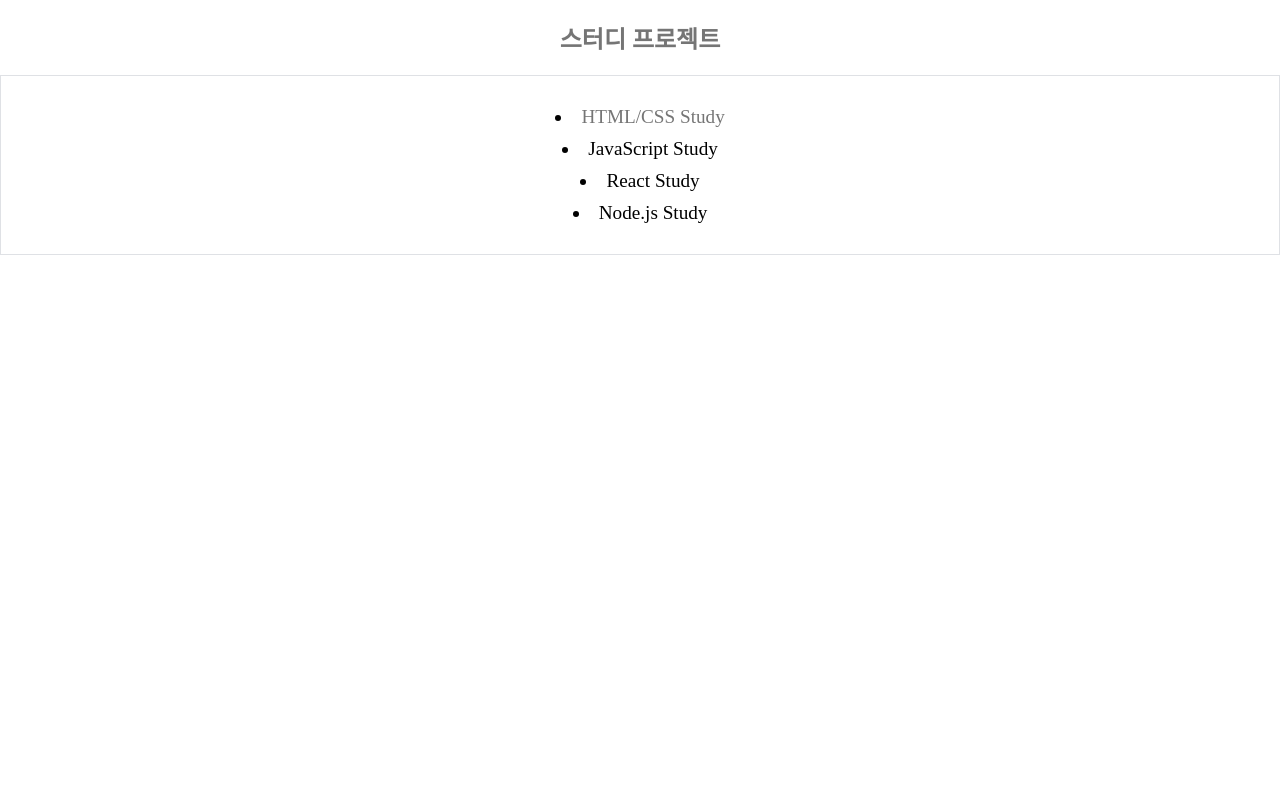
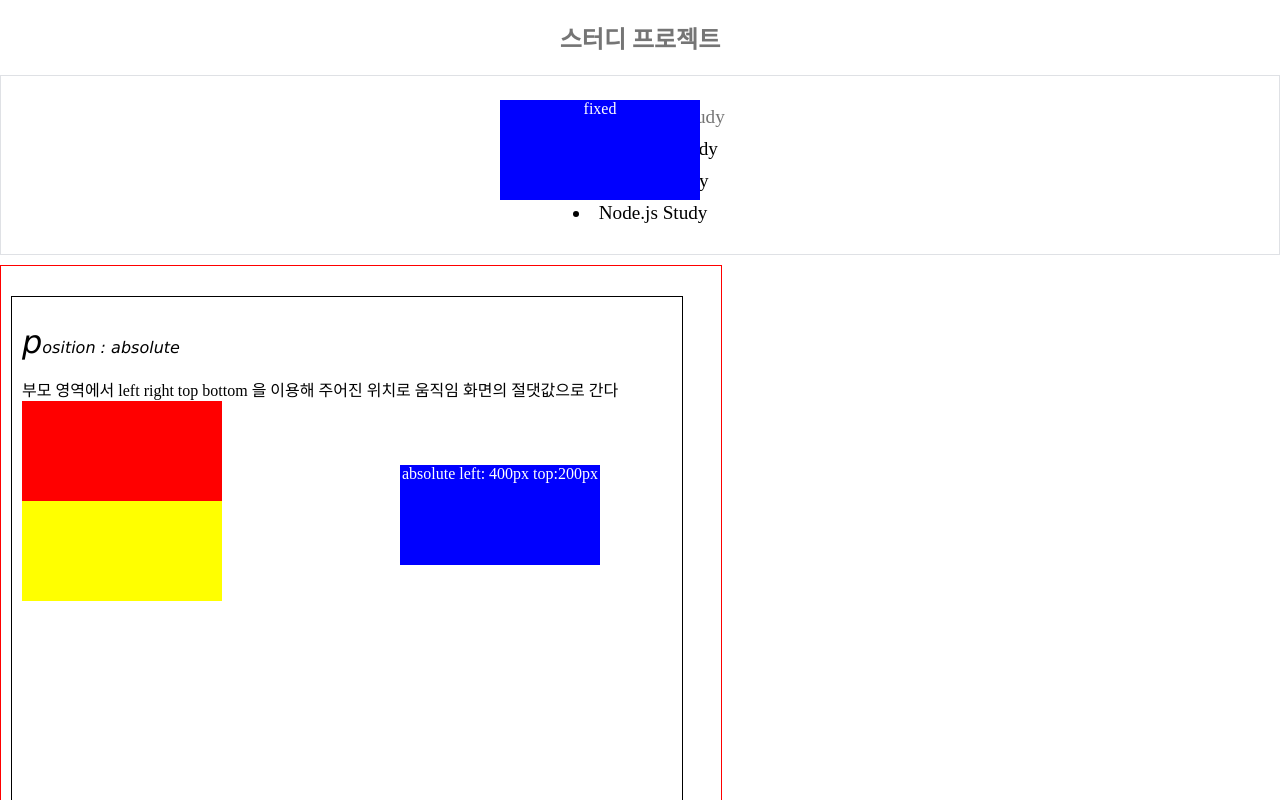
Before and after one commit to boy1434/CoodingNunaStudy, a React (Create React App) app: page / in a window 1280 px wide. Shown: the top 800 px of the page. Built offline with nearby package versions, Linux system fonts and the light colour scheme.

Commit message:
position 정리

```diff
--- a/src/App.js
+++ b/src/App.js
@@ -9,6 +9,7 @@ import First_Prj from "./components/HTML_Pr/First_Prj";
 import Second_Prj from "./components/HTML_Pr/Second_Prj";
 import Third_Prj from "./components/HTML_Pr/Third_Prj";
 import FourTh_Prj from "./components/HTML_Pr/Fourth_Prj";
+import Fifth_Prj from "./components/HTML_Pr/Fifth_Prj";
 
 function App() {
   return (
@@ -42,7 +43,7 @@ function App() {
         </Route>
 
       </Switch>
-
+      <Fifth_Prj />
     </HashRouter>
 
   )
--- /dev/null
+++ b/src/components/HTML_Pr/Fifth_Prj.js
@@ -0,0 +1,129 @@
+import React from "react";
+
+function Fifth_Prj(){
+    return(
+        <div id="wrap">
+            <div className="positioning">
+
+            <div className="po_box_seperate">
+            <p>position : absolute</p>
+                부모 영역에서 left right top bottom 을 이용해 주어진 위치로 움직임
+                화면의 절댓값으로 간다
+                <div className="po_box red"></div>
+                <div className="po_box blue locate_absolute">absolute left: 400px
+    top:200px</div>
+                <div className="po_box yellow"></div>
+
+            </div>
+
+            <div className="po_box_seperate">
+                <p>position : relative</p>
+                HTML 태그가 있는 위치에서 left,right,top,bottom 값을 통해 움직임
+                <div className="po_box red"></div>
+                <div className="po_box blue locate_relative">relative left: 400</div>
+                <div className="po_box yellow"></div>
+            </div>
+
+            <div className="po_box_seperate">
+                <p>position : fixed</p>
+                absolute 와 비슷하지만 스크롤로 내려도 브라우저 창 기준 그 위치 고정.
+                <div className="po_box red"></div>
+                <div className="po_box blue locate_fixed">fixed</div>
+                <div className="po_box yellow"></div>
+            </div>
+
+            <div className="po_box_seperate">
+                <p>position : stiky</p>
+                relative 와 비슷하지만 스크롤로 내리면 fixed 처럼 그 위치에 고정
+                <div className="po_box red"></div>
+                <div className="po_box blue locate_sticky">sticky</div>
+                <div className="po_box yellow"></div>
+            </div>
+
+            <div className="po_box_seperate ">
+                <p>display : flex</p>
+                <li>display: flex 는 모든 요소를 가로로 둔다.</li>
+                <li>display: flex 는 부모한테 적용을 하고 자손을 컨트롤한다</li>
+                <li>모바일 앱 개발환경에 너무 좋다.</li>
+                <li>justify-content : 가로로 요소들을 움직인다
+                    (flex-start, center, flex-end, space-between, space-around 등등)</li>
+
+                <div className="locate_display_flex_center">
+
+                <div className="po_box red"></div>
+                <div className="po_box blue ">display :flex(center)</div>
+                <div className="po_box yellow"></div>
+
+
+                </div>
+            </div>
+
+            <div className="po_box_seperate ">
+                <p>display : flex</p>
+
+                <li>justify-content : 가로로 요소들을 움직인다
+                    (flex-start, center, flex-end, space-between, space-around 등등)</li>
+
+                <div className="locate_display_flex_space-between">
+
+                <div className="po_box red"></div>
+                <div className="po_box blue ">display : space-between</div>
+                <div className="po_box yellow"></div>
+
+
+                </div>
+            </div>
+
+            <div className="po_box_seperate ">
+                <p>display : flex</p>
+
+                <li>align-items : 세로로 요소들을 움직인다
+                    (flex-start, center, flex-end, space-between, space-around 등등)</li>
+
+                <div className="locate_display_flex_align_items">
+
+                <div className="po_box red"></div>
+                <div className="po_box blue ">align-items : center height vh50</div>
+                <div className="po_box yellow"></div>
+
+
+                </div>
+            </div>
+
+            <div className="po_box_seperate ">
+                <p>display : flex</p>
+
+                <li>flex-direction:column : 가로로 정렬된 요소를 세로로 바꾸고</li>
+                <li>justify-content 는 세로로</li>
+                <li>align-items 는 가로 방향으로 바뀐다</li>
+
+                <div className="locate_display_flex_direction_column_space-between">
+
+                <div className="po_box red">space-between 이해가 안감.........ㅠㅠㅠ</div>
+                <div className="po_box blue">
+                    flexbox연습하는 웹사이트: <a href="https://flexboxfroggy.com/#ko">🤪</a></div>
+                <div className="po_box yellow"></div>
+
+                </div>
+            </div>
+
+            <div className="po_box_seperate ">
+                <h4>문제 1</h4>
+
+
+
+                <div className="">
+
+                <div className="po_box black">div1</div>
+                <div className="po_box black">div2</div>
+                <div className="po_box black">div3</div>
+
+                </div>
+            </div>
+
+            </div>
+        </div>
+    )
+}
+
+export default Fifth_Prj;
--- a/src/components/Home.js
+++ b/src/components/Home.js
@@ -17,7 +17,7 @@ function Home(){
                     </li>
 
                     <li className="home_content">
-                        React Study
+                        React.js Study
 
                     </li>
 
--- a/src/components/Html_Css.js
+++ b/src/components/Html_Css.js
@@ -20,6 +20,10 @@ function HC(){
           <div className="HC_component">
             <Link className="link_component" to="/Four_pr">4.인스타 웹사이트 만들기</Link>
           </div>
+
+          <div className="HC_component">
+            <Link className="link_component" to="/Fif_pr">5.Position</Link>
+          </div>
         </div>
     )
 }
--- a/src/style.css
+++ b/src/style.css
@@ -378,3 +378,91 @@ select{
     border: none;
     color: #737373;
 }
+
+.positioning{
+    border: 1px solid red;
+    width: 700px;
+    height: auto;
+    padding: 10px;
+    margin-top: 10px;
+
+}
+
+.po_box{
+    width: 200px;
+    height: 100px;
+    color: white;
+    text-align: center;
+
+}
+
+.po_box_seperate{
+    border: 1px solid black;
+    margin-top: 20px;
+    padding: 10px;
+    width: 650px;
+    height: 500px;
+}
+
+.red{
+    background-color: red;
+}
+
+.blue{
+    background-color: blue;
+}
+
+.yellow{
+    background-color: yellow;
+}
+
+.black{
+    background-color: black;
+}
+
+
+
+.locate_relative{
+    position: relative;
+    left: 400px;
+}
+
+.locate_absolute{
+    position: absolute;
+    left: 400px;
+    top:200px
+}
+
+.locate_fixed{
+    position: fixed;
+    left:500px;
+    top:100px;
+}
+
+.locate_sticky{
+    position: sticky;
+    left: 100px;
+    top: 100px;
+}
+
+.locate_display_flex_center{
+    display: flex;
+    justify-content: center;
+}
+
+.locate_display_flex_space-between{
+    display: flex;
+    justify-content: space-between;
+}
+
+.locate_display_flex_align_items{
+    display: flex;
+    align-items: center;
+    height: 50vh;
+}
+
+.locate_display_flex_direction_column_space-between{
+    display: flex;
+    flex-direction: column;
+    justify-content: space-between;
+}
```
